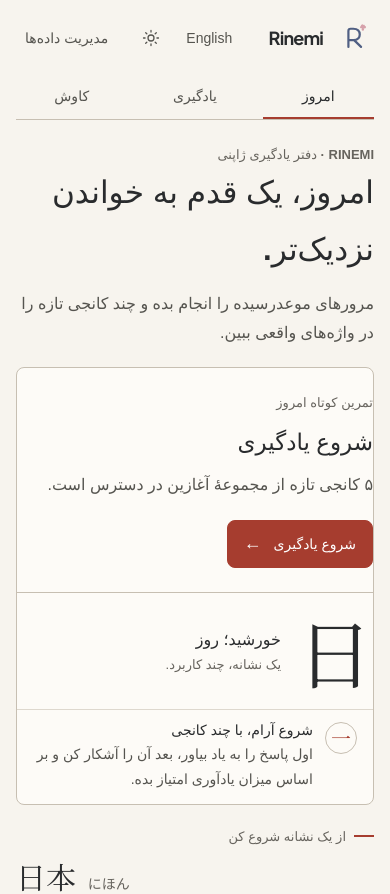
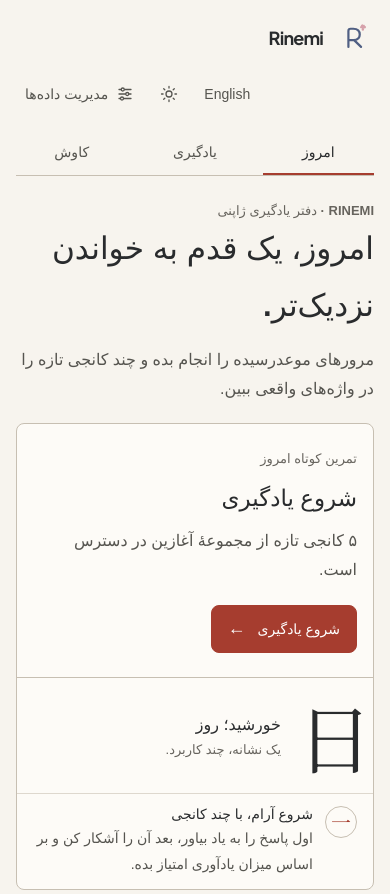
Before and after one commit to ArdKam/Rinemi2, a React (Vite) app: page / in a window 390 px wide. Shown: the top 894 px of the page. Built offline with nearby package versions, Linux system fonts and the light colour scheme; a small style sheet from the web is missing; what ts-fsrs would draw is missing.

Commit message:
Polish 320px header and Today card insets

```diff
--- a/src/styles.css
+++ b/src/styles.css
@@ -323,7 +323,9 @@ html[dir="rtl"] .kanji-result.is-selected { box-shadow: inset -3px 0 var(--rinem
   .brand-copy strong { font-size: var(--rinemi-font-size-lg); }
   .brand-copy span { display: none; }
   .header-tools { gap: var(--rinemi-space-1); }
-  .header-tools { flex-wrap: wrap; justify-content: flex-end; }
+  .header-tools { flex-wrap: nowrap; justify-content: flex-end; }
+  .data-tools-icon { display: block; flex: 0 0 auto; width: 18px; height: 18px; }
+  .data-tools-label { display: inline; }
   .utility-button { min-height: 44px; padding: var(--rinemi-space-1) var(--rinemi-space-2); }
   .theme-switch .utility-label { display: none; }
   .page-content { padding-top: var(--rinemi-space-6); }
@@ -331,8 +333,7 @@ html[dir="rtl"] .kanji-result.is-selected { box-shadow: inset -3px 0 var(--rinem
   h1 { font-size: var(--rinemi-font-size-page-title-mobile); line-height: var(--rinemi-line-height-reading); }
   .lede { font-size: var(--rinemi-font-size-base); }
   .overview-primary { grid-template-columns: minmax(0, 1fr); }
-  .overview-copy { padding: var(--rinemi-space-6) 0 var(--rinemi-space-6); }
-  html[dir="rtl"] .overview-copy { padding: var(--rinemi-space-6) 0 var(--rinemi-space-6); }
+  .overview-copy { padding: var(--rinemi-space-6) var(--rinemi-space-4); }
   .overview-copy h2 { font-size: var(--rinemi-font-size-overview-title-mobile); }
   .hero-kanji { display: grid; grid-template-columns: auto 1fr; grid-template-rows: auto auto; column-gap: var(--rinemi-space-4); justify-content: start; border-inline-start: 0; border-top: 1px solid var(--line); padding: var(--rinemi-space-4) 0; text-align: start; }
   .hero-kanji-glyph { grid-row: 1 / span 2; font-size: var(--rinemi-font-size-kanji-display-mobile); }
@@ -397,6 +398,8 @@ html[dir="rtl"] .kanji-result.is-selected { box-shadow: inset -3px 0 var(--rinem
 @media (max-width: 360px) {
   .app-shell { padding-inline: var(--rinemi-space-3); }
   .brand-copy span { max-width: 136px; overflow: hidden; text-overflow: ellipsis; }
+  .data-tools-label { display: none; }
+  .data-tools-toggle { width: 44px; padding-inline: var(--rinemi-space-2); }
   .language-switch { font-size: var(--rinemi-font-size-meta); }
   .prompt-kanji { font-size: var(--rinemi-font-size-kanji-prompt-mobile); }
   .rating-button { padding-inline: var(--rinemi-space-1); }
```
